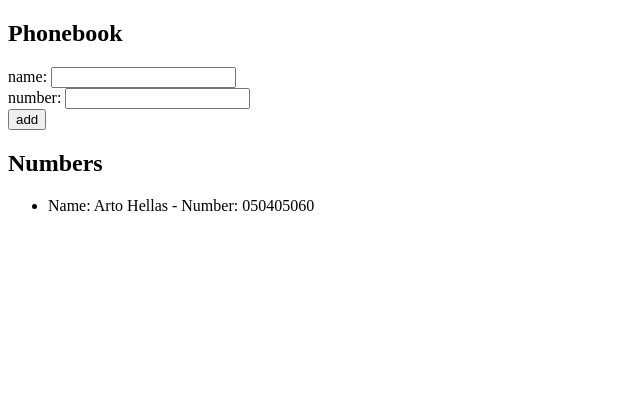
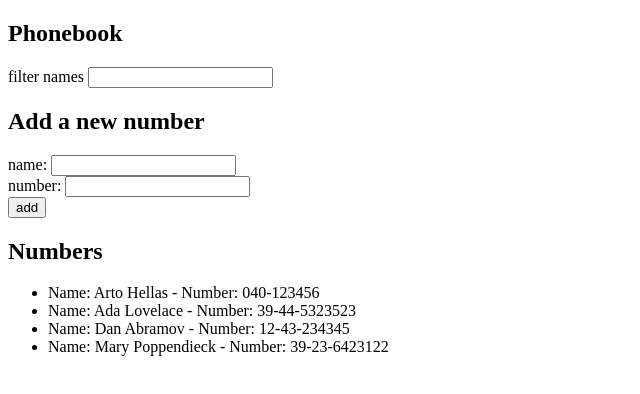
Before and after one commit to stezz/fullstackopen_mooc, a React (Create React App) app in the folder part2/phonebook/: page / in a window 1280 px wide. Shown: the top 394 px of the page, without its empty margins (0-640 px from the left). Built offline with nearby package versions, Linux system fonts and the light colour scheme.

Commit message:
Exercise 2.9 commit

```diff
--- a/part2/phonebook/src/App.js
+++ b/part2/phonebook/src/App.js
@@ -9,10 +9,17 @@ const Person = ({ person }) => {
 
 const App = () => {
   const [persons, setPersons] = useState([
-    { name: 'Arto Hellas', number: "050405060" }
+    { name: 'Arto Hellas', number: '040-123456', id: 1 },
+    { name: 'Ada Lovelace', number: '39-44-5323523', id: 2 },
+    { name: 'Dan Abramov', number: '12-43-234345', id: 3 },
+    { name: 'Mary Poppendieck', number: '39-23-6423122', id: 4 }
   ])
   const [newName, setNewName] = useState('')
   const [newNumber, setNewNumber] = useState('')
+  // declaring a stateful filterTerm to be able to pass it around
+  // there may be a better way but I don't know what
+  const [filterTerm, setFilterTerm] = useState('')
+
 
 
   const addPerson = (event) => {
@@ -29,7 +36,8 @@ const App = () => {
         alert(`please add a number for ${newName}`)
       } else {
       console.log("we think that", newName, "is not here")
-      setPersons(persons.concat({name: newName, number: newNumber}))
+      const maxId = Math.max(...persons.map(p => p.id))
+      setPersons(persons.concat({name: newName, number: newNumber, id: maxId + 1}))
       // we intentionally clean both name and number only upon
       // succesfull new entry
       setNewName("")
@@ -49,12 +57,23 @@ const App = () => {
     setNewNumber(event.target.value)
   }
 
+  const handleFilterChange = (event) => {
+    console.log("filter for", event.target.value)
+    setFilterTerm(event.target.value)
+  }
+
+  // just a quick function to simplify the code below
+  const lowerCaseFilter = (p) => p.name.toLowerCase().includes(filterTerm.toLowerCase())
 
   return (
     <div>
       <h2>Phonebook</h2>
+      filter names <input onChange={handleFilterChange}/>
+
+
       <form onSubmit={addPerson}>
         <div>
+          <h2>Add a new number</h2>
           <div>
             name: <input value={newName}
             onChange={handleNameChange}/>
@@ -72,8 +91,8 @@ const App = () => {
       </form>
       <h2>Numbers</h2>
       <ul>
-          {persons.map(person =>
-          <Person key={person.name} person={person} />
+          {persons.filter(lowerCaseFilter).map(person =>
+          <Person key={person.id} person={person} />
         )}
       </ul>
     </div>
```
